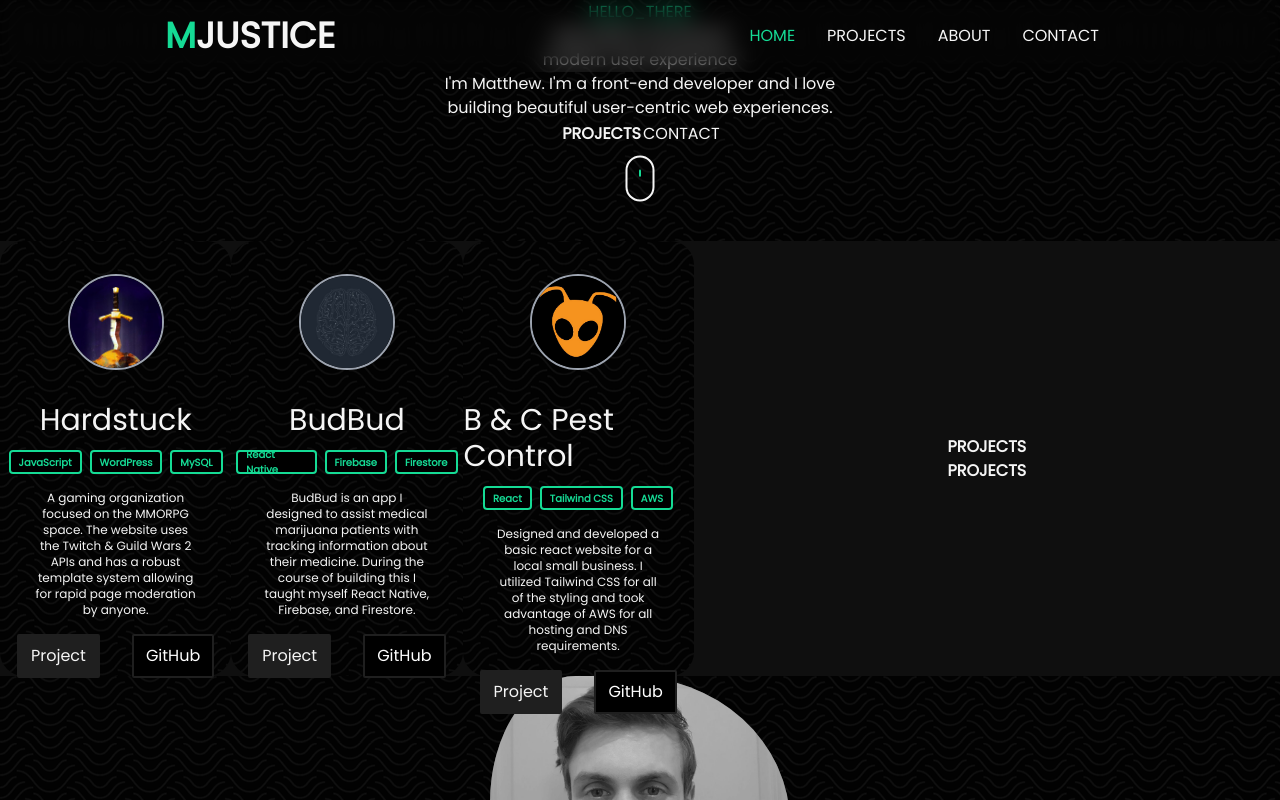
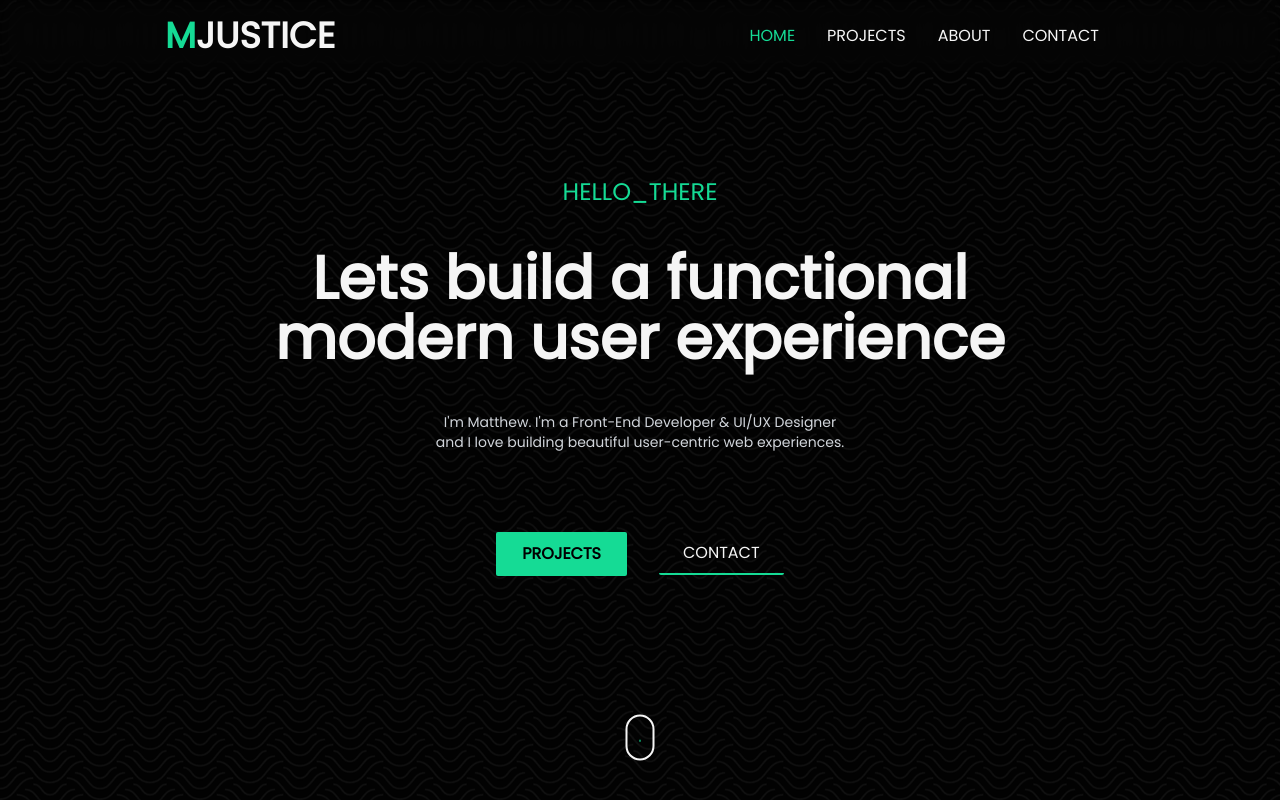
Before and after one commit to JusticeMatthew/nextportfolio, a Next.js app: page / in a window 1280 px wide. Shown: the top 800 px of the page. Built offline with nearby package versions, Linux system fonts and the light colour scheme.

Commit message:
i broke tailwind by adding a new folder, updated config file to correct the issues

```diff
--- a/containers/Landing.jsx
+++ b/containers/Landing.jsx
@@ -51,8 +51,8 @@
           transition={{ duration: 0.5, delay: 1 }}
           className="mt-5 text-sm text-center text-gray-300"
         >
-          I'm Matthew. I'm a front-end developer and I love
-          <br /> building beautiful user-centric web experiences.
+          I'm Matthew. I'm a Front-End Developer & UI/UX Designer <br />
+          and I love building beautiful user-centric web experiences.
         </motion.p>
         <motion.div
           animate={{ opacity: [0, 1] }}
--- a/containers/Work.jsx
+++ b/containers/Work.jsx
@@ -8,7 +8,7 @@
   return (
     <div
       id="projects"
-      className="w-full min-h-[100vh] flex justify-center items-around"
+      className="w-full min-h-screen flex justify-center items-around"
     >
       <motion.div
         whileInView={{ opacity: [0, 1] }}
--- a/tailwind.config.js
+++ b/tailwind.config.js
@@ -3,6 +3,7 @@
   content: [
     './pages/**/*.{js,ts,jsx,tsx}',
     './components/**/*.{js,ts,jsx,tsx}',
+    './containers/**/*.{js,ts,jsx,tsx}',
   ],
   theme: {
     extend: {
```
